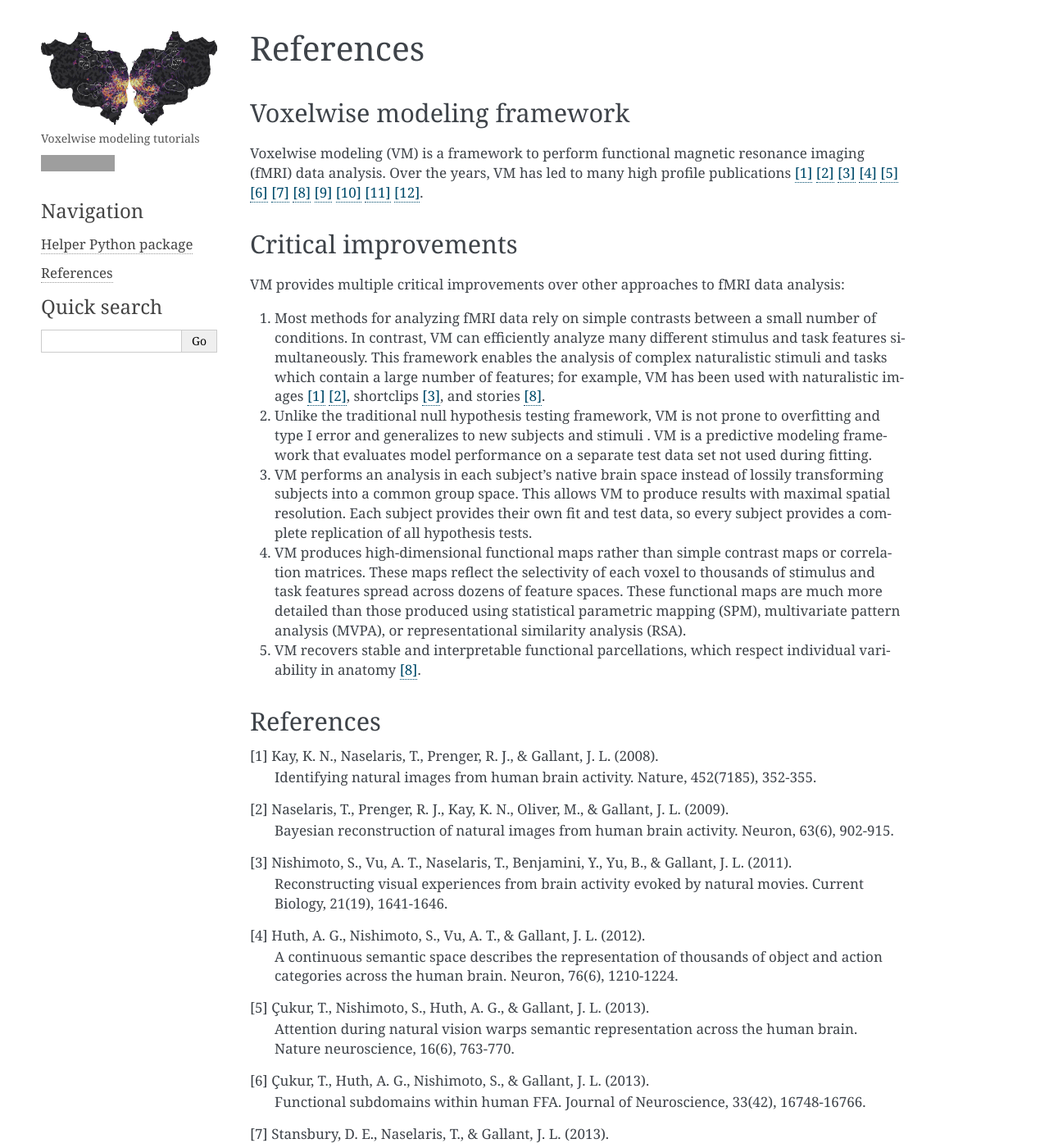
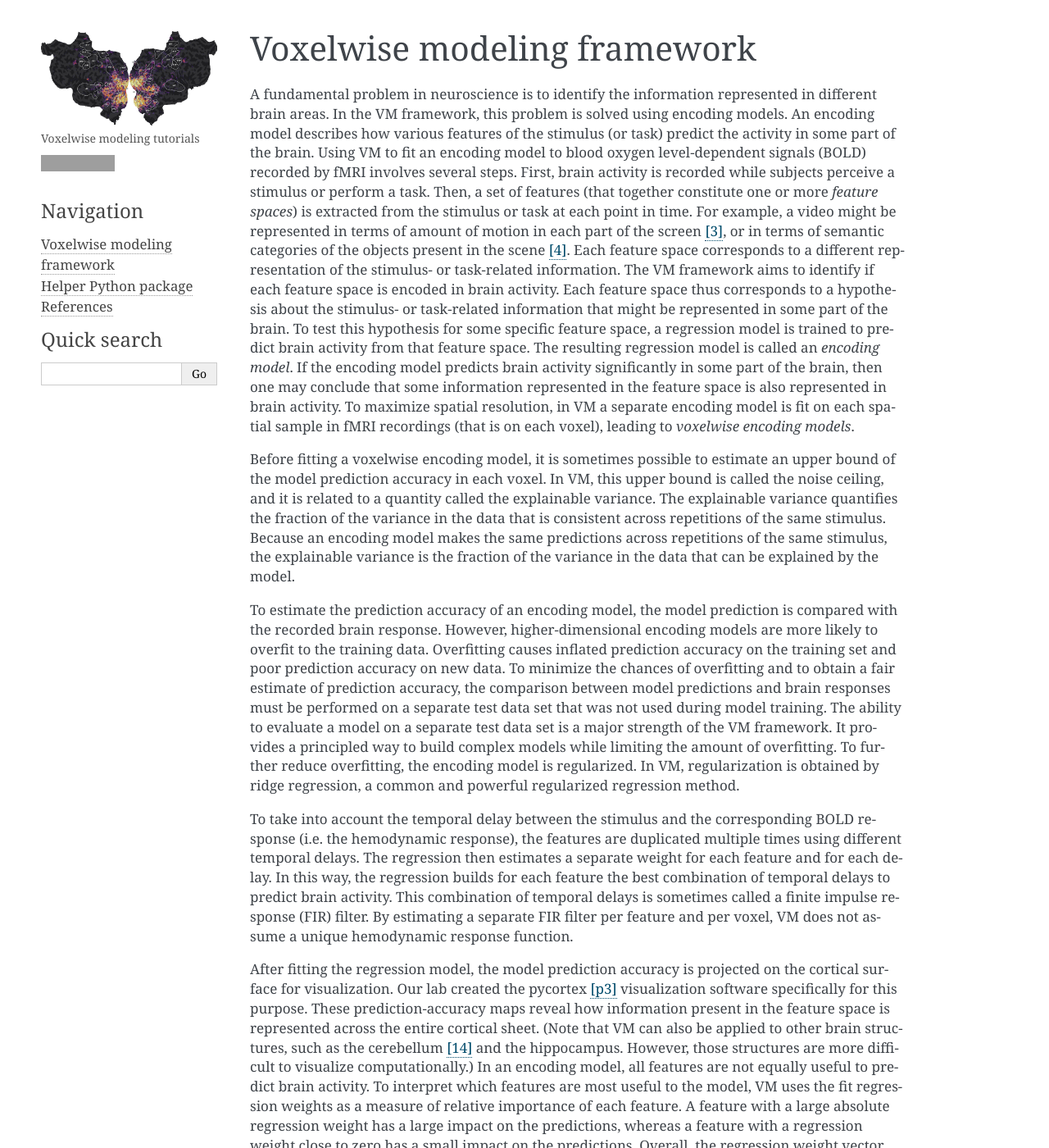
Before and after one commit to gallantlab/voxelwise_tutorials, a Sphinx documentation site: the page built from doc/voxelwise_modeling.rst, in a window 1280 px wide and 1400 px high. Shown: the whole window at 82% size. Built offline with Sphinx 7.4.7, drawn with Linux system fonts in a browser that asks for light colours; pages that are not in the unit, such as notebooks, are missing from menus; some of the changed text lies outside the part shown; grey boxes are pictures that could not be loaded.

Commit message:
DOC improve the description of the voxelwise modeling framework

```diff
--- a/doc/conf.py
+++ b/doc/conf.py
@@ -70,7 +70,7 @@ main_doc = 'index'
 
 # General information about the project.
 project = u'Voxelwise modeling tutorials'
-copyright = u'2020, Gallant lab'
+copyright = u'2023, Gallant lab'
 author = u'Gallant lab'
 
 # The version info for the project you're documenting, acts as replacement for
@@ -87,7 +87,7 @@ release = u'0.1'
 #
 # This is also used if you do content translation via gettext catalogs.
 # Usually you set "language" from the command line for these cases.
-language = None
+language = "en"
 
 # List of patterns, relative to source directory, that match files and
 # directories to ignore when looking for source files.
--- /dev/null
+++ b/doc/references.rst
@@ -0,0 +1,147 @@
+References
+==========
+
+Voxelwise modeling (VM) is a framework to perform functional magnetic resonance
+imaging (fMRI) data analysis. Over the years, VM has led to many high profile
+publications :ref:`[1]<kay2008>` :ref:`[2]<nas2009>` :ref:`[3]<nis2011>`
+:ref:`[4]<hut2012>` :ref:`[5]<cuk2013>` :ref:`[6]<cuk2013b>`
+:ref:`[7]<sta2013>` :ref:`[8]<hut2016>` :ref:`[9]<deh2017>`
+:ref:`[10]<les2019>` :ref:`[11]<den2019>` :ref:`[12]<nun2019>`
+:ref:`[13]<pop2021>` :ref:`[14]<leb2021>` :ref:`[15]<dup2022>`.
+
+
+.. _kay2008:
+
+[1] Kay, K. N., Naselaris, T., Prenger, R. J., & Gallant, J. L. (2008).
+    Identifying natural images from human brain activity.
+    Nature, 452(7185), 352-355.
+
+.. _nas2009:
+
+[2] Naselaris, T., Prenger, R. J., Kay, K. N., Oliver, M., & Gallant, J. L. (2009).
+    Bayesian reconstruction of natural images from human brain activity.
+    Neuron, 63(6), 902-915.
+
+.. _nis2011:
+
+[3] Nishimoto, S., Vu, A. T., Naselaris, T., Benjamini, Y., Yu, B., & Gallant, J. L. (2011).
+    Reconstructing visual experiences from brain activity evoked by natural movies.
+    Current Biology, 21(19), 1641-1646.
+
+.. _hut2012:
+
+[4] Huth, A. G., Nishimoto, S., Vu, A. T., & Gallant, J. L. (2012).
+    A continuous semantic space describes the representation of thousands of
+    object and action categories across the human brain.
+    Neuron, 76(6), 1210-1224.
+
+.. _cuk2013:
+
+[5] Çukur, T., Nishimoto, S., Huth, A. G., & Gallant, J. L. (2013).
+    Attention during natural vision warps semantic representation across the human brain.
+    Nature neuroscience, 16(6), 763-770.
+
+.. _cuk2013b:
+
+[6] Çukur, T., Huth, A. G., Nishimoto, S., & Gallant, J. L. (2013).
+    Functional subdomains within human FFA.
+    Journal of Neuroscience, 33(42), 16748-16766.
+
+.. _sta2013:
+
+[7] Stansbury, D. E., Naselaris, T., & Gallant, J. L. (2013).
+    Natural scene statistics account for the representation of scene categories
+    in human visual cortex.
+    Neuron, 79(5), 1025-1034
+
+.. _hut2016:
+
+[8] Huth, A. G., De Heer, W. A., Griffiths, T. L., Theunissen, F. E., & Gallant, J. L. (2016).
+    Natural speech reveals the semantic maps that tile human cerebral cortex.
+    Nature, 532(7600), 453-458.
+
+.. _deh2017:
+
+[9] de Heer, W. A., Huth, A. G., Griffiths, T. L., Gallant, J. L., & Theunissen, F. E. (2017).
+    The hierarchical cortical organization of human speech processing.
+    Journal of Neuroscience, 37(27), 6539-6557.
+
+.. _les2019:
+
+[10] Lescroart, M. D., & Gallant, J. L. (2019).
+    Human scene-selective areas represent 3D configurations of surfaces.
+    Neuron, 101(1), 178-192.
+
+.. _den2019:
+
+[11] Deniz, F., Nunez-Elizalde, A. O., Huth, A. G., & Gallant, J. L. (2019).
+    The representation of semantic information across human cerebral cortex
+    during listening versus reading is invariant to stimulus modality.
+    Journal of Neuroscience, 39(39), 7722-7736.
+
+.. _nun2019:
+
+[12] Nunez-Elizalde, A. O., Huth, A. G., & Gallant, J. L. (2019).
+    Voxelwise encoding models with non-spherical multivariate normal priors.
+    Neuroimage, 197, 482-492.
+
+.. _pop2021:
+
+[13] Popham, S. F., Huth, A. G., Bilenko, N. Y., Deniz, F., Gao, J. S.,
+    Nunez-Elizalde, A. O., & Gallant, J. L. (2021).
+    Visual and linguistic semantic representations are aligned at the border of
+    human visual cortex.
+    Nature Neuroscience, 24(11), 1628-1636.
+
+.. _leb2021:
+
+[14] LeBel, A., Jain, S., & Huth, A. G. (2021).
+    Voxelwise encoding models show that cerebellar language representations are
+    highly conceptual.
+    Journal of Neuroscience, 41(50), 10341-10355.
+
+.. _dup2022:
+
+[15] Dupré La Tour, T., Eickenberg, M., Nunez-Elizalde, A.O., & Gallant, J. L. (2022).
+    Feature-space selection with banded ridge regression.
+    NeuroImage. https://doi.org/10.1016/j.neuroimage.2022.119728
+
+Datasets
+--------
+
+.. _nis2011data:
+
+[3b] Nishimoto, S., Vu, A. T., Naselaris, T., Benjamini, Y., Yu, B., & Gallant, J. L. (2014).
+    Gallant Lab Natural Movie 4T fMRI Data.
+    CRCNS.org. http://dx.doi.org/10.6080/K00Z715X
+
+.. _hut2012data:
+
+[4b] Huth, A. G., Nishimoto, S., Vu, A. T., Dupré la Tour, T., & Gallant, J. L. (2022).
+    Gallant Lab Natural Short Clips 3T fMRI Data.
+    GIN. http://dx.doi.org/10.12751/g-node.vy1zjd
+
+Packages
+--------
+
+.. _dup2023:
+
+[p1] Dupré La Tour, T., Visconti di Oleggio Castello, M., & Gallant, J. L. (2023).
+   Voxelwise modeling tutorials: an encoding model approach to functional MRI analysis.
+   *In preparation*.
+
+[p2] Dupré La Tour, T., Eickenberg, M., Nunez-Elizalde, A.O., & Gallant, J. L. (2022).
+    Feature-space selection with banded ridge regression.
+    NeuroImage. https://doi.org/10.1016/j.neuroimage.2022.119728
+
+.. _gao2015:
+
+[p3] Gao, J. S., Huth, A. G., Lescroart, M. D., & Gallant, J. L. (2015).
+    Pycortex: an interactive surface visualizer for fMRI.
+    Frontiers in Neuroinformatics, 23. https://doi.org/10.3389/fninf.2015.00023
+
+.. _nun2021:
+
+[p4] Nunez-Elizalde, A.O., Deniz, F., Dupré la Tour, T., Visconti di Oleggio Castello, M., and Gallant, J.L. (2021).
+    pymoten: scientific python package for computing motion energy features from video.
+    Zenodo. https://doi.org/10.5281/zenodo.6349625
--- a/doc/voxelwise_modeling.rst
+++ b/doc/voxelwise_modeling.rst
@@ -1,173 +1,108 @@
-References
-==========
+Voxelwise modeling framework
+============================
 
-Voxelwise modeling framework
-----------------------------
+A fundamental problem in neuroscience is to identify the information
+represented in different brain areas. 	In the VM framework, this problem is
+solved using encoding models. An encoding model describes how various features
+of the stimulus (or task) predict the activity in some part of the brain. Using
+VM to fit an encoding model to blood oxygen level-dependent signals (BOLD)
+recorded by fMRI involves several steps. First, brain activity is recorded
+while subjects perceive a stimulus or perform a task. Then, a set of features
+(that together constitute one or more *feature spaces*) is extracted from the
+stimulus or task at each point in time. For example, a video might be
+represented in terms of amount of motion in each part of the screen
+:ref:`[3]<nis2011>`, or in terms of semantic categories of the
+objects present in the scene :ref:`[4]<hut2012>`. Each feature space
+corresponds to a different representation of the stimulus- or task-related
+information. The VM framework aims to identify if each feature space is encoded
+in brain activity. Each feature space thus corresponds to a hypothesis about
+the stimulus- or task-related information that might be represented in some
+part of the brain. To test this hypothesis for some specific feature space, a
+regression model is trained to predict brain activity from that feature space.
+The resulting regression model is called an *encoding model*. If the encoding
+model predicts brain activity significantly in some part of the brain, then one
+may conclude that some information represented in the feature space is also
+represented in brain activity. To maximize spatial resolution, in VM a separate
+encoding model is fit on each spatial sample in fMRI recordings (that is on
+each voxel), leading to *voxelwise encoding models*.
 
-Voxelwise modeling (VM) is a framework to perform functional magnetic resonance
-imaging (fMRI) data analysis. Over the years, VM has led to many high profile
-publications :ref:`[1]<kay2008>` :ref:`[2]<nas2009>` :ref:`[3]<nis2011>`
-:ref:`[4]<hut2012>` :ref:`[5]<cuk2013>` :ref:`[6]<cuk2013b>`
-:ref:`[7]<sta2013>` :ref:`[8]<hut2016>` :ref:`[9]<deh2017>`
-:ref:`[10]<les2019>` :ref:`[11]<den2019>` :ref:`[12]<nun2019>`.
+Before fitting a voxelwise encoding model, it is sometimes possible to estimate
+an upper bound of the model prediction accuracy in each voxel. In VM, this
+upper bound is called the noise ceiling, and it is related to a quantity called
+the explainable variance. The explainable variance quantifies the fraction of
+the variance in the data that is consistent across repetitions of the same
+stimulus. Because an encoding model makes the same predictions across
+repetitions of the same stimulus, the explainable variance is the fraction of
+the variance in the data that can be explained by the model.
 
-Critical improvements
----------------------
+To estimate the prediction accuracy of an encoding model, the model prediction
+is compared with the recorded brain response. However, higher-dimensional
+encoding models are more likely to overfit to the training data. Overfitting
+causes inflated prediction accuracy on the training set and poor prediction
+accuracy on new data. To minimize the chances of overfitting and to obtain a
+fair estimate of prediction accuracy, the comparison between model predictions
+and brain responses must be performed on a separate test data set that was not
+used during model training. The ability to evaluate a model on a separate test
+data set is a major strength of the VM framework. It provides a principled way
+to build complex models while limiting the amount of overfitting. To further
+reduce overfitting, the encoding model is regularized. In VM, regularization is
+obtained by ridge regression, a common and powerful regularized regression
+method.
 
-VM provides multiple critical improvements over other approaches to fMRI data
-analysis:
+To take into account the temporal delay between the stimulus and the
+corresponding BOLD response (i.e. the hemodynamic response), the features are
+duplicated multiple times using different temporal delays. The regression then
+estimates a separate weight for each feature and for each delay. In this way,
+the regression builds for each feature the best combination of temporal delays
+to predict brain activity. This combination of temporal delays is sometimes
+called a finite impulse response (FIR) filter. By estimating a separate FIR
+filter per feature and per voxel, VM does not assume a unique hemodynamic
+response function.
 
-#.
-    Most methods for analyzing fMRI data rely on simple contrasts between a
-    small number of conditions. In contrast, VM can efficiently analyze many
-    different stimulus and task features simultaneously. This framework enables
-    the analysis of complex naturalistic stimuli and tasks which contain a
-    large number of features; for example, VM has been used with naturalistic
-    images :ref:`[1]<kay2008>` :ref:`[2]<nas2009>`, shortclips
-    :ref:`[3]<nis2011>`, and stories :ref:`[8]<hut2016>`.
+After fitting the regression model, the model prediction accuracy is projected
+on the cortical surface for visualization. Our lab created the pycortex
+:ref:`[p3]<gao2015>` visualization software specifically for this purpose.
+These prediction-accuracy maps reveal how information present in the feature
+space is represented across the entire cortical sheet. (Note that VM can also
+be applied to other brain structures, such as the cerebellum
+:ref:`[14]<leb2021>` and the hippocampus. However, those structures are more
+difficult to visualize computationally.) In an encoding model, all features are
+not equally useful to predict brain activity. To interpret which features are
+most useful to the model, VM uses the fit regression weights as a measure of
+relative importance of each feature. A feature with a large absolute regression
+weight has a large impact on the predictions, whereas a feature with a
+regression weight close to zero has a small impact on the predictions. Overall,
+the regression weight vector describes the *feature tuning* of a voxel, that is
+the feature combination that would maximally drive the voxel's activity. To
+visualize these high-dimensional feature tunings over all voxels, feature
+tunings are projected on fewer dimensions with principal component analysis,
+and the first few principal components are visualized over the cortical surface
+:ref:`[4]<hut2012>` :ref:`[8]<hut2016>`. These feature-tuning maps reflect
+the selectivity of each voxel to thousands of stimulus and task features.
 
-#.
-    Unlike the traditional null hypothesis testing framework, VM is not prone
-    to overfitting and type I error and generalizes to new subjects and stimuli
-    . VM is a predictive modeling framework that evaluates model performance on
-    a separate test data set not used during fitting.
+In VM, comparing the prediction accuracy of different feature spaces within a
+single data set amounts to comparing competing hypotheses about brain
+representations. In each brain voxel, the best-predicting feature space
+corresponds to the best hypothesis about the information represented in that
+voxel. However, many voxels represent multiple feature spaces simultaneously.
+To take this possibility into account, in VM a joint encoding model is fit on
+multiple feature spaces simultaneously. The joint model automatically combines
+the information from all feature spaces to maximize the joint prediction
+accuracy.
 
-#.
-    VM performs an analysis in each subject's native brain space instead of
-    lossily transforming subjects into a common group space. This allows VM to
-    produce results with maximal spatial resolution. Each subject provides
-    their own fit and test data, so every subject provides a complete
-    replication of all hypothesis tests.
+Because different feature spaces used in a joint model might require different
+regularization levels, VM uses an extended form of ridge regression that
+provides a separate regularization parameter for each feature space. This
+extension is called banded ridge regression :ref:`[12]<nun2019>`. Banded ridge
+regression also contains an implicit feature-space selection mechanism that
+tends to ignore feature spaces that are non-predictive or redundant
+:ref:`[15]<dup2022>`. This feature-space selection mechanism helps to
+disentangle correlated feature spaces and it improves generalization to new
+data.
 
-#.
-    VM produces high-dimensional functional maps rather than simple contrast
-    maps or correlation matrices. These maps reflect the selectivity of each
-    voxel to thousands of stimulus and task features spread across dozens of
-    feature spaces. These functional maps are much more detailed than those
-    produced using statistical parametric mapping (SPM), multivariate pattern
-    analysis (MVPA), or representational similarity analysis (RSA).
-
-#.
-    VM recovers stable and interpretable functional parcellations, which
-    respect individual variability in anatomy :ref:`[8]<hut2016>`.
-
-
-References
-----------
-
-.. _kay2008:
-
-[1] Kay, K. N., Naselaris, T., Prenger, R. J., & Gallant, J. L. (2008).
-    Identifying natural images from human brain activity.
-    Nature, 452(7185), 352-355.
-
-.. _nas2009:
-
-[2] Naselaris, T., Prenger, R. J., Kay, K. N., Oliver, M., & Gallant, J. L. (2009).
-    Bayesian reconstruction of natural images from human brain activity.
-    Neuron, 63(6), 902-915.
-
-.. _nis2011:
-
-[3] Nishimoto, S., Vu, A. T., Naselaris, T., Benjamini, Y., Yu, B., & Gallant, J. L. (2011).
-    Reconstructing visual experiences from brain activity evoked by natural movies.
-    Current Biology, 21(19), 1641-1646.
-
-.. _hut2012:
-
-[4] Huth, A. G., Nishimoto, S., Vu, A. T., & Gallant, J. L. (2012).
-    A continuous semantic space describes the representation of thousands of
-    object and action categories across the human brain.
-    Neuron, 76(6), 1210-1224.
-
-.. _cuk2013:
-
-[5] Çukur, T., Nishimoto, S., Huth, A. G., & Gallant, J. L. (2013).
-    Attention during natural vision warps semantic representation across the human brain.
-    Nature neuroscience, 16(6), 763-770.
-
-.. _cuk2013b:
-
-[6] Çukur, T., Huth, A. G., Nishimoto, S., & Gallant, J. L. (2013).
-    Functional subdomains within human FFA.
-    Journal of Neuroscience, 33(42), 16748-16766.
-
-.. _sta2013:
-
-[7] Stansbury, D. E., Naselaris, T., & Gallant, J. L. (2013).
-    Natural scene statistics account for the representation of scene categories
-    in human visual cortex.
-    Neuron, 79(5), 1025-1034
-
-.. _hut2016:
-
-[8] Huth, A. G., De Heer, W. A., Griffiths, T. L., Theunissen, F. E., & Gallant, J. L. (2016).
-    Natural speech reveals the semantic maps that tile human cerebral cortex.
-    Nature, 532(7600), 453-458.
-
-.. _deh2017:
-
-[9] de Heer, W. A., Huth, A. G., Griffiths, T. L., Gallant, J. L., & Theunissen, F. E. (2017).
-    The hierarchical cortical organization of human speech processing.
-    Journal of Neuroscience, 37(27), 6539-6557.
-
-.. _les2019:
-
-[10] Lescroart, M. D., & Gallant, J. L. (2019).
-    Human scene-selective areas represent 3D configurations of surfaces.
-    Neuron, 101(1), 178-192.
-
-.. _den2019:
-
-[11] Deniz, F., Nunez-Elizalde, A. O., Huth, A. G., & Gallant, J. L. (2019).
-    The representation of semantic information across human cerebral cortex
-    during listening versus reading is invariant to stimulus modality.
-    Journal of Neuroscience, 39(39), 7722-7736.
-
-.. _nun2019:
-
-[12] Nunez-Elizalde, A. O., Huth, A. G., & Gallant, J. L. (2019).
-    Voxelwise encoding models with non-spherical multivariate normal priors.
-    Neuroimage, 197, 482-492.
-
-Datasets
---------
-
-.. _nis2011data:
-
-[3b] Nishimoto, S., Vu, A. T., Naselaris, T., Benjamini, Y., Yu, B., & Gallant, J. L. (2014).
-    Gallant Lab Natural Movie 4T fMRI Data.
-    CRCNS.org. http://dx.doi.org/10.6080/K00Z715X
-
-.. _hut2012data:
-
-[4b] Huth, A. G., Nishimoto, S., Vu, A. T., Dupré la Tour, T., & Gallant, J. L. (2022).
-    Gallant Lab Natural Short Clips 3T fMRI Data.
-    GIN. http://dx.doi.org/10.12751/g-node.vy1zjd
-
-Packages
---------
-
-.. _dup2022b:
-
-[13] Dupré La Tour, T., Visconti di Oleggio Castello, M., & Gallant, J. L. (2022).
-   Voxelwise modeling tutorials: an encoding model approach to functional MRI analysis.
-   *In preparation*.
-
-.. _dup2022:
-
-[14] Dupré La Tour, T., Eickenberg, M., Nunez-Elizalde, A.O., & Gallant, J. L. (2022).
-    Feature-space selection with banded ridge regression.
-    NeuroImage. https://doi.org/10.1016/j.neuroimage.2022.119728
-
-.. _gao2015:
-
-[15] Gao, J. S., Huth, A. G., Lescroart, M. D., & Gallant, J. L. (2015).
-    Pycortex: an interactive surface visualizer for fMRI.
-    Frontiers in Neuroinformatics, 23. https://doi.org/10.3389/fninf.2015.00023
-
-.. _nun2021:
-
-[16] Nunez-Elizalde, A.O., Deniz, F., Dupré la Tour, T., Visconti di Oleggio Castello, M., and Gallant, J.L. (2021).
-    pymoten: scientific python package for computing motion energy features from video.
-    Zenodo. https://doi.org/10.5281/zenodo.6349625
+To interpret the joint model, VM implements a variance decomposition method
+that quantifies the separate contributions of each feature space. Variance
+decomposition methods include variance partitioning, the split-correlation
+measure, or the product measure :ref:`[15]<dup2022>`. The obtained variance
+decomposition describes the contribution of each feature space to the joint
+encoding model predictions.
```
Also changed, not shown: README.rst (+5 -4 lines), doc/index.rst (+4 -8 lines).
